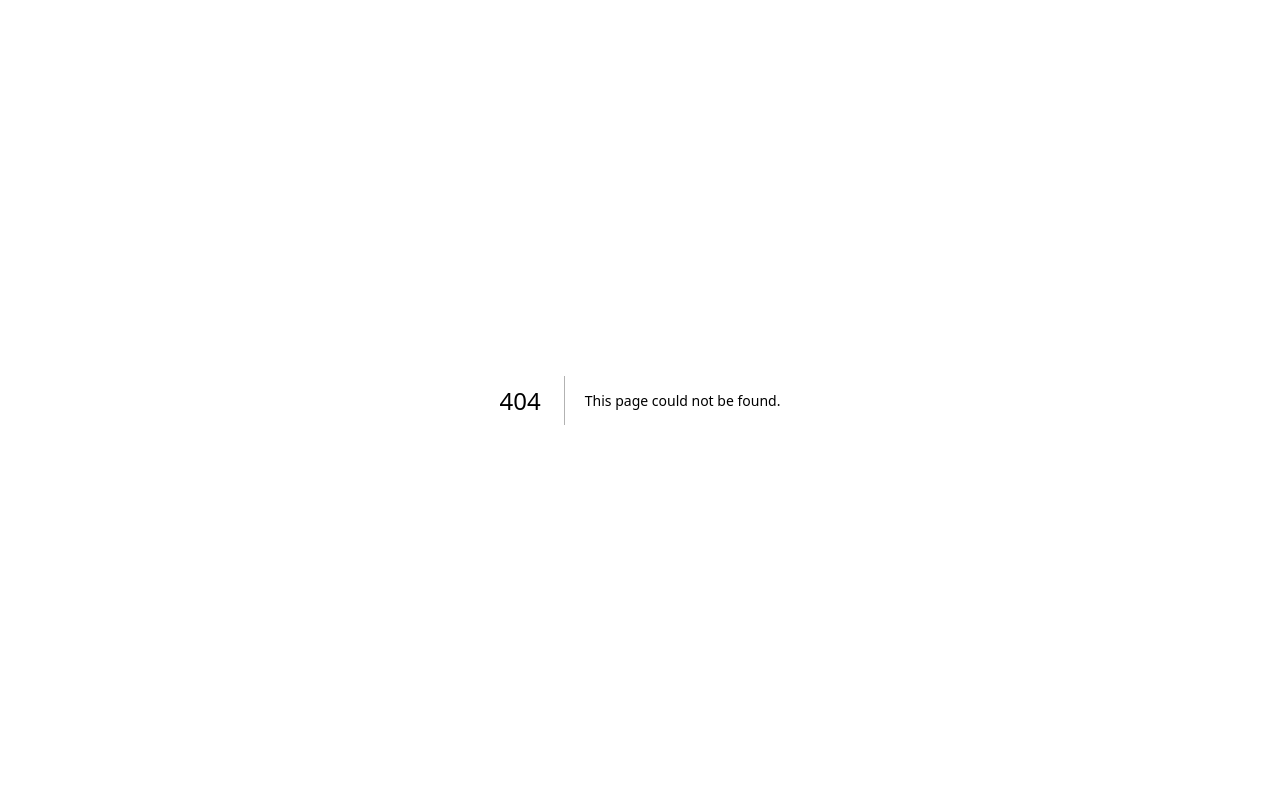
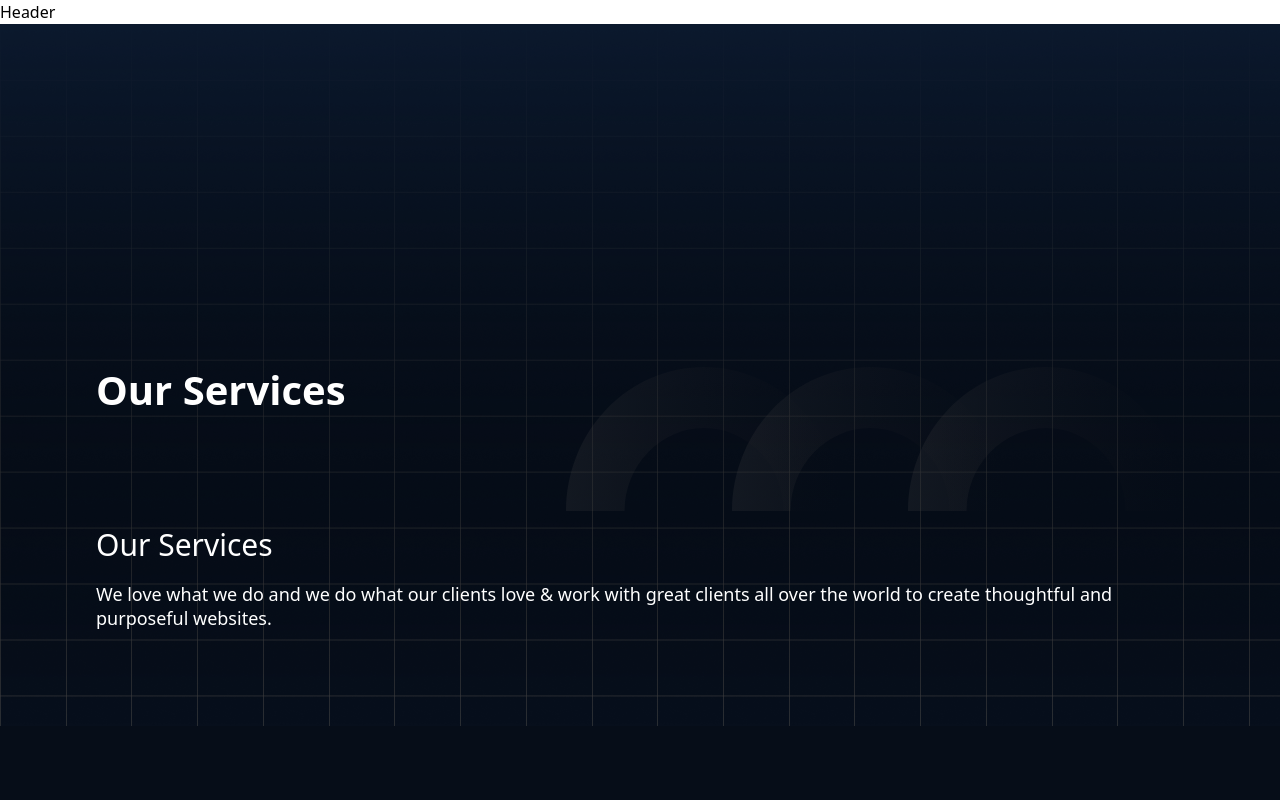
Before and after one commit to awsj007/morosoft-web, a Next.js app: page /our-services in a window 1280 px wide. Before the commit this address had no page. Shown: the top 800 px of the page. Built offline with nearby package versions, Linux system fonts and the light colour scheme.

Commit message:
Our Services

```diff
--- /dev/null
+++ b/components/OurServices/HeroSection/page.jsx
@@ -0,0 +1,31 @@
+/** @format */
+
+import React from "react";
+
+function HeroSection() {
+    return (
+        <div className="bg-hero-pattern  bg-dark-gray">
+            <div className="mx-auto max-w-6xl px-6 lg:px-8 h-[702px] flex flex-col justify-end pb-24">
+                <div className="text-left text-white flex md:flex-row flex-col justify-between">
+                    <h1 className="text-base font-semibold sm:text-xl ">
+                        Our Services
+                    </h1>
+                    <img src="./assets/design-c.svg" alt="" />
+                </div>
+
+                <div className="mx-auto max-w-6xl -mt-14 md:-mt-32">
+                    <h2 className="text-white sm:text-lg text-md ">
+                        Our Services
+                    </h2>
+                    <p className="mt-5 line-clamp-3 text-base leading-6 text-white">
+                        We love what we do and we do what our clients love &
+                        work with great clients all over the world to create
+                        thoughtful and purposeful websites.
+                    </p>
+                </div>
+            </div>
+        </div>
+    );
+}
+
+export default HeroSection;
--- a/pages/index.jsx
+++ b/pages/index.jsx
@@ -2,8 +2,8 @@
 import Layout from "@/components/common/Layout";
 import HeroSection from "@/components/Home/HeroSection/page.jsx";
 import WhoWeAre from "@/components/Home/WhoWeAre/page.jsx";
-import OurPortfolio from "@/components/Home/OurPortfolio/page.jsx";
-import OurServices from "@/components/Home/OurServices/page.jsx";
+import OurPortfolio from "@components/common/OurPortfolio/page.jsx";
+import OurServices from "@components/common/OurServices/page.jsx";
 import Testimonials from "@/components/common/Testimonials/page.jsx";
 function Home() {
     return (
--- /dev/null
+++ b/pages/our-services.jsx
@@ -0,0 +1,20 @@
+/** @format */
+import Layout from "@/components/common/Layout";
+import HeroSection from "@/components/OurServices/HeroSection/page.jsx";
+import OurServices from "@/components/common/OurServices/page.jsx";
+import Testimonials from "@components/common/Testimonials/page";
+import React from "react";
+
+function Services() {
+    return (
+        <>
+            <Layout>
+                <HeroSection />
+                <OurServices />
+                <Testimonials />
+            </Layout>
+        </>
+    );
+}
+
+export default Services;
```
Also changed, not shown: components/common/OurPortfolio/page.jsx (renamed from components/Home/OurPortfolio/page.jsx), components/common/OurServices/page.jsx (renamed from components/Home/OurServices/page.jsx).
